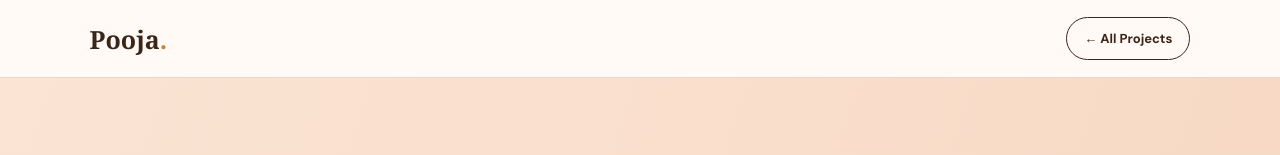
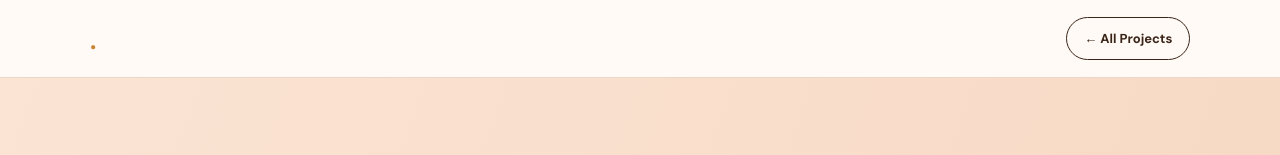
Before and after one commit to PoojaKripoo/home, a plain HTML site: page project-3.html in a window 1280 px wide. Shown: the top 155 px of the page. Drawn offline with Linux system fonts and the light colour scheme.

Commit message:
Fix logo span placement in header

```diff
--- a/project-3.html
+++ b/project-3.html
@@ -22,7 +22,7 @@ footer{margin-top:50px;background:var(--brown);color:#ead9c9;padding:28px 8%;fon
 </style>
 </head>
 <body>
-<header class="top"><a class="logo" href="https://poojakripoo.github.io/home/">Pooja<span>.</span></a><a class="back" href="https://poojakripoo.github.io/home/#cases">← All Projects</a></header>
+<header class="top"><a class="logo" href="https://poojakripoo.github.io/home/"><span>.</span></a><a class="back" href="https://poojakripoo.github.io/home/#cases">← All Projects</a></header>
 <section class="hero"><div class="eyebrow">PORTFOLIO PROJECT / EDUCATION</div><h1>Jamboree India</h1><p>SEO contribution for an education and learning-related website. This page presents a sample structure for explaining the project, its SEO focus and the work approach.</p><span class="demo">DEMO CASE STUDY — SAMPLE CONTENT, NOT VERIFIED CLIENT RESULTS</span></section>
 <main class="wrap">
 <section class="content"><div class="label">01 / PROJECT OVERVIEW</div><h2 class="section-title">Education Search Optimisation</h2>
```
